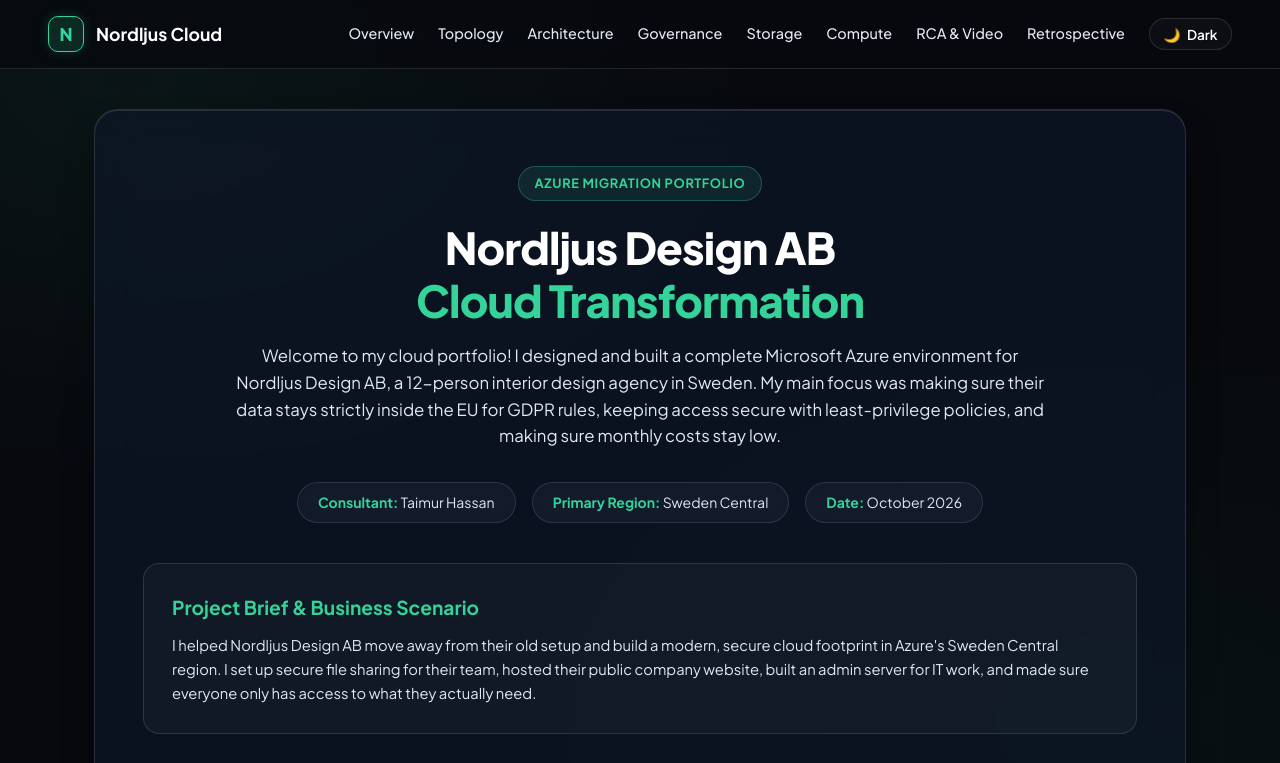
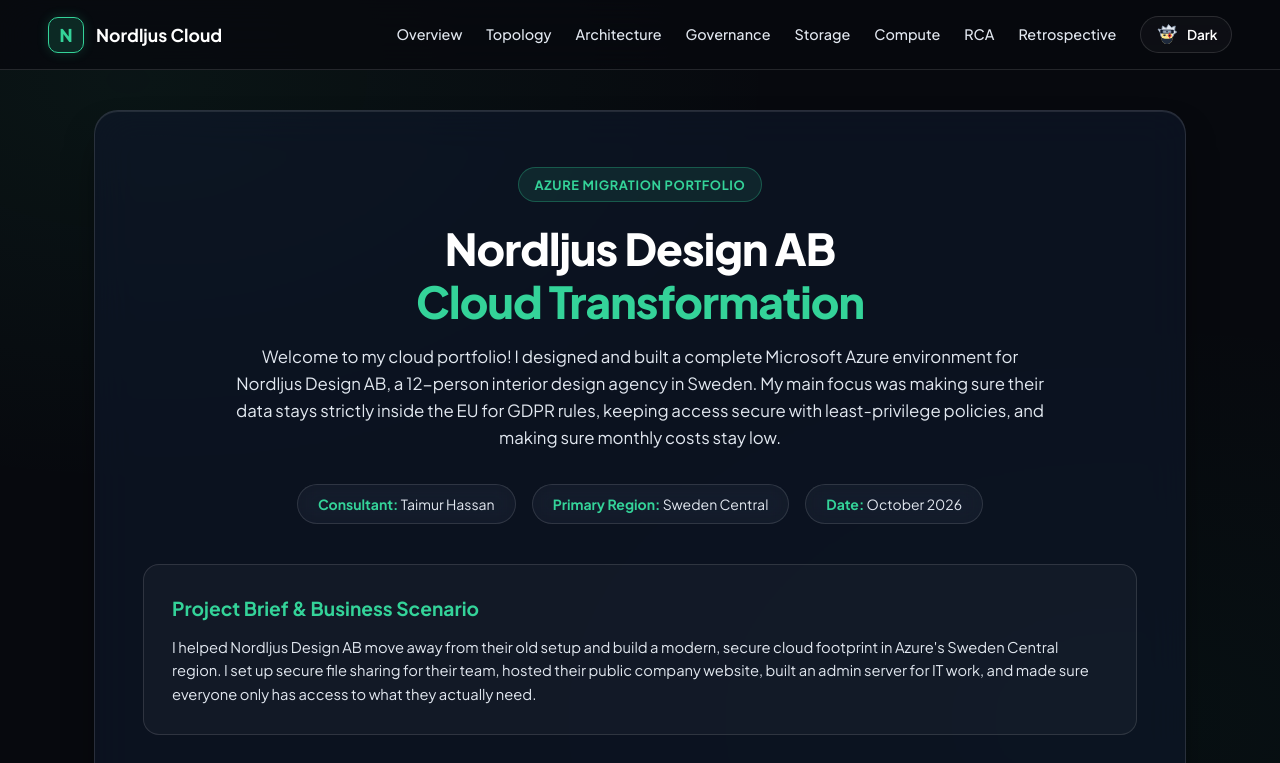
Before and after one commit to hassan-sv/nordljus-portal, a plain HTML site: page index.html in a window 1280 px wide. Shown: the top 763 px of the page. Drawn offline with Linux system fonts and the light colour scheme.

```diff
--- a/index.html
+++ b/index.html
@@ -137,12 +137,12 @@
             text-shadow: 0 0 8px rgba(52, 211, 153, 0.4);
         }
 
-        /* Theme Toggle Button */
+        /* Kakashi Theme Toggle Button */
         .theme-toggle-btn {
             background: var(--glass-inner);
             border: 1px solid var(--glass-border);
             color: var(--text-primary);
-            padding: 0.4rem 0.85rem;
+            padding: 0.35rem 0.85rem;
             border-radius: 20px;
             cursor: pointer;
             font-family: inherit;
@@ -150,13 +150,32 @@
             font-weight: 600;
             display: flex;
             align-items: center;
-            gap: 0.4rem;
+            gap: 0.5rem;
             transition: all 0.2s ease;
         }
 
         .theme-toggle-btn:hover {
             border-color: var(--accent-green);
             color: var(--accent-green);
+        }
+
+        .kakashi-icon-box {
+            display: inline-flex;
+            align-items: center;
+            justify-content: center;
+            width: 24px;
+            height: 24px;
+        }
+
+        .kakashi-icon-box svg {
+            width: 100%;
+            height: 100%;
+            display: block;
+            transition: transform 0.25s ease;
+        }
+
+        .theme-toggle-btn:hover .kakashi-icon-box svg {
+            transform: scale(1.15);
         }
 
         /* Main Layout Container */
@@ -454,37 +473,6 @@
             text-align: center;
         }
 
-        /* Video Section */
-        .video-section {
-            margin-top: 2rem;
-            padding-top: 2rem;
-            border-top: 1px solid var(--glass-border);
-        }
-
-        .video-section h3 {
-            font-size: 1.25rem;
-            margin-bottom: 1rem;
-            color: var(--accent-green);
-        }
-
-        .video-container {
-            position: relative;
-            padding-bottom: 56.25%;
-            height: 0;
-            overflow: hidden;
-            border-radius: 16px;
-            border: 1px solid var(--glass-border);
-            background: #000000;
-        }
-
-        .video-container iframe {
-            position: absolute;
-            top: 0;
-            left: 0;
-            width: 100%;
-            height: 100%;
-        }
-
         /* Retrospective Section */
         .retrospective-grid {
             display: grid;
@@ -578,11 +566,12 @@
                 <a href="#governance">Governance</a>
                 <a href="#storage">Storage</a>
                 <a href="#compute">Compute</a>
-                <a href="#rca">RCA & Video</a>
+                <a href="#rca">RCA</a>
                 <a href="#retrospective">Retrospective</a>
             </nav>
-            <button class="theme-toggle-btn" id="themeToggleBtn" onclick="toggleTheme()">
-                <span id="themeIcon">🌙</span> <span id="themeText">Dark</span>
+            <button class="theme-toggle-btn" id="themeToggleBtn" onclick="toggleTheme()" title="Switch Kakashi Theme">
+                <span id="themeIcon" class="kakashi-icon-box"></span>
+                <span id="themeText">Dark</span>
             </button>
         </div>
     </header>
@@ -869,7 +858,7 @@
             </div>
         </section>
 
-        <!-- PART 5: RCA & VIDEO PRESENTATION -->
+        <!-- PART 5: RCA & TROUBLESHOOTING -->
         <section id="rca" class="section-card">
             <div class="section-header">
                 <span class="section-subtitle">Phase 5</span>
@@ -945,14 +934,6 @@
                     <div class="caption">4. Startup Command Setting</div>
                 </div>
             </div>
-
-            <!-- EXECUTIVE PRESENTATION VIDEO SECTION -->
-            <div class="video-section">
-                <h3>Project Handover Video</h3>
-                <div class="video-container">
-                    <iframe src="https://www.youtube.com/embed/dQw4w9WgXcQ" title="Handover Presentation Video" frameborder="0" allowfullscreen></iframe>
-                </div>
-            </div>
         </section>
 
         <!-- CONCLUDING RETROSPECTIVE -->
@@ -991,6 +972,51 @@
     </footer>
 
     <script>
+        // Kakashi Vector SVGs for Light & Dark mode
+        // Light Mode: Kakashi with standard Leaf village headband tilted over his left eye
+        const kakashiNormalSvg = `
+        <svg viewBox="0 0 32 32" fill="none" xmlns="http://www.w3.org/2000/svg">
+            <!-- Spiky Silver Hair -->
+            <path d="M7 13L4 8L9 9L10 4L15 7L18 2L22 6L27 4L26 10L29 12L25 15L24 18H8L7 13Z" fill="#E2E8F0" stroke="#94A3B8" stroke-width="1.1" stroke-linejoin="round"/>
+            <!-- Face -->
+            <path d="M9 13H23V22C23 25.5 19.5 28 16 28C12.5 28 9 25.5 9 22V13Z" fill="#FDE68A"/>
+            <!-- Tilted Headband Covering Left Eye -->
+            <path d="M7 10.5L25 15L24.5 19L6.5 14.5L7 10.5Z" fill="#0F172A"/>
+            <rect x="9.5" y="11" width="11" height="4.2" rx="1" transform="rotate(14 15 13)" fill="#94A3B8" stroke="#475569" stroke-width="0.7"/>
+            <circle cx="15" cy="13.2" r="1" fill="#1E293B"/>
+            <!-- Right Eye (Normal Calm Look) -->
+            <path d="M11 16.5C12 15.5 13.5 15.5 14.5 16.5" stroke="#0F172A" stroke-width="1.2" stroke-linecap="round"/>
+            <circle cx="12.7" cy="16.8" r="0.8" fill="#0F172A"/>
+            <!-- Lower Face Mask -->
+            <path d="M9 19.5C9 19.5 12 21 16 21C20 21 23 19.5 23 19.5V22C23 25.5 19.5 28 16 28C12.5 28 9 25.5 9 22V19.5Z" fill="#1E293B"/>
+        </svg>`;
+
+        // Dark Mode: Kakashi with headband lifted, vertical eye scar, and glowing Sharingan eye
+        const kakashiSharinganSvg = `
+        <svg viewBox="0 0 32 32" fill="none" xmlns="http://www.w3.org/2000/svg">
+            <!-- Spiky Silver Hair -->
+            <path d="M7 13L4 8L9 9L10 4L15 7L18 2L22 6L27 4L26 10L29 12L25 15L24 18H8L7 13Z" fill="#E2E8F0" stroke="#94A3B8" stroke-width="1.1" stroke-linejoin="round"/>
+            <!-- Face -->
+            <path d="M9 13H23V22C23 25.5 19.5 28 16 28C12.5 28 9 25.5 9 22V13Z" fill="#FDE68A"/>
+            <!-- Lifted Headband -->
+            <rect x="7" y="9" width="18" height="5" rx="1" fill="#0F172A"/>
+            <rect x="10.5" y="9.5" width="11" height="4" rx="1" fill="#94A3B8" stroke="#475569" stroke-width="0.7"/>
+            <circle cx="16" cy="11.5" r="1.1" fill="#1E293B"/>
+            <!-- Vertical Eye Scar -->
+            <line x1="19.5" y1="13.5" x2="19.5" y2="20" stroke="#DC2626" stroke-width="1.2" stroke-linecap="round"/>
+            <!-- Right Eye (Normal) -->
+            <path d="M11 16.5C12 15.5 13.5 15.5 14.5 16.5" stroke="#0F172A" stroke-width="1.2" stroke-linecap="round"/>
+            <circle cx="12.7" cy="16.8" r="0.8" fill="#0F172A"/>
+            <!-- Left Eye: Crimson Sharingan with Tomoe -->
+            <ellipse cx="19.5" cy="16.8" rx="2.6" ry="2.3" fill="#EF4444"/>
+            <circle cx="19.5" cy="16.8" r="1" fill="#0F172A"/>
+            <circle cx="18.5" cy="15.8" r="0.45" fill="#0F172A"/>
+            <circle cx="20.5" cy="15.8" r="0.45" fill="#0F172A"/>
+            <circle cx="19.5" cy="17.9" r="0.45" fill="#0F172A"/>
+            <!-- Lower Face Mask -->
+            <path d="M9 19.5C9 19.5 12 21 16 21C20 21 23 19.5 23 19.5V22C23 25.5 19.5 28 16 28C12.5 28 9 25.5 9 22V19.5Z" fill="#1E293B"/>
+        </svg>`;
+
         // Modal Lightbox Functions
         function openModal(src, captionText) {
             const modal = document.getElementById('imageModal');
@@ -1010,17 +1036,17 @@
             if (e.key === 'Escape') closeModal();
         });
 
-        // Light / Dark Theme Toggle Logic
+        // Light / Dark Theme Toggle Logic with Kakashi Icons
         function updateThemeUI(isLight) {
             const themeIcon = document.getElementById('themeIcon');
             const themeText = document.getElementById('themeText');
             if (isLight) {
                 document.body.classList.add('light-theme');
-                themeIcon.innerText = '☀️';
+                themeIcon.innerHTML = kakashiNormalSvg;
                 themeText.innerText = 'Light';
             } else {
                 document.body.classList.remove('light-theme');
-                themeIcon.innerText = '🌙';
+                themeIcon.innerHTML = kakashiSharinganSvg;
                 themeText.innerText = 'Dark';
             }
         }
```
